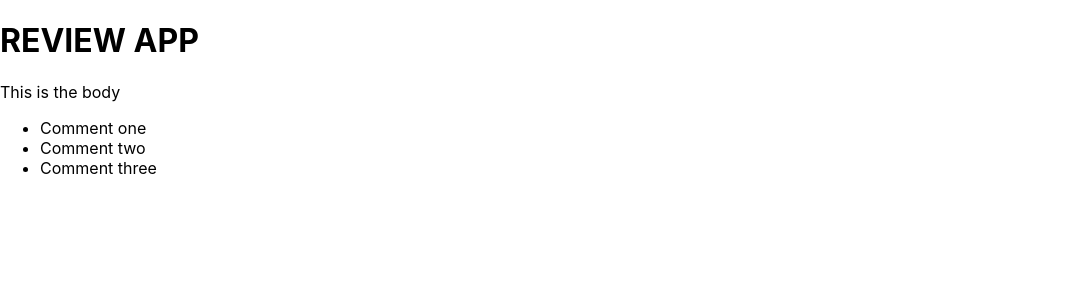
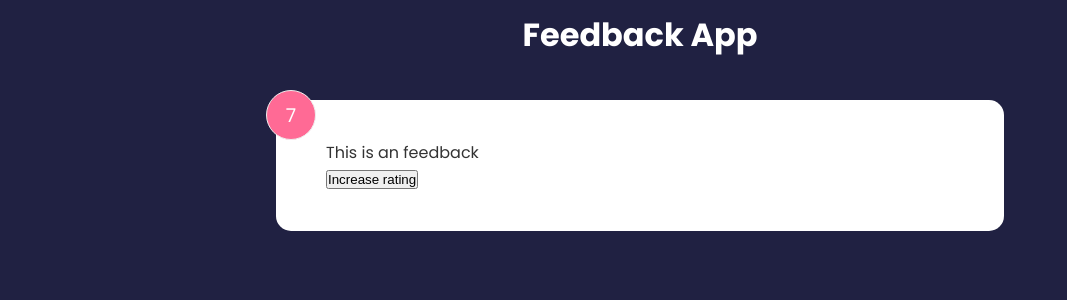
Before and after one commit to nhdtrung/react-review-app, a React (Create React App) app: page / in a window 1280 px wide. Shown: the top 300 px of the page, without its empty margins (0-1067 px from the left). Built offline with nearby package versions, Linux system fonts and the light colour scheme.

Commit message:
state and useState hook

```diff
--- a/src/App.js
+++ b/src/App.js
@@ -1,41 +1,15 @@
-import React from "react";
-import "./App.css";
+import Header from './components/Header'
+import FeedbackItem from './components/FreedbackItem';
 
 function App() {
-  const title = "Review App";
-  const body = "This is the body";
-  const comments = [
-    { id: 1, text: "Comment one" },
-    { id: 2, text: "Comment two" },
-    { id: 3, text: "Comment three" },
-  ];
-
-  const loading = true;
-  const showComments = true;
-
-  // if(loading) return <h1>Loading...</h1>
-
   return (
-    <div className="container">
-      <h1>{title.toUpperCase()}</h1>
-      <p>{body}</p>
-
-      {showComments && (
-        <div className="comments">
-          <ul>
-            {comments.map((comment, index) => (
-              <li key={index}>{comment.text}</li>
-            ))}
-          </ul>
-        </div>
-      )}
-
-    </div>
+    <>
+      <Header />
+      <div className="container">
+        <FeedbackItem />
+      </div>
+    </>
   );
-
-  // return React.createElement('div', { className: 'container' },
-  //   React.createElement('h1', {}, 'My App')
-  // )
 }
 
 export default App;
--- /dev/null
+++ b/src/components/FreedbackItem.jsx
@@ -0,0 +1,28 @@
+import React, { useState } from 'react'
+
+function FeedbackItem() {
+    const [rating, setRating] = useState('7');
+    const [feedback, setFeedback] = useState('This is an feedback');
+
+    const handleClick = () => {
+        setRating((prev) => {
+            return parseInt(prev) + 1
+        });
+    }
+
+    return (
+        <div className='card'>
+            <div className='num-display'>{ rating }</div>
+            <div className='text-display'>
+                { feedback }
+            </div>
+            <button onClick={handleClick}>Increase rating</button>
+        </div>
+    )
+}
+
+FeedbackItem.defaultProps = {
+    rating: Number
+}
+
+export default FeedbackItem;
--- /dev/null
+++ b/src/components/Header.jsx
@@ -0,0 +1,18 @@
+import React from 'react'
+
+function Header({ text }) {
+    return (
+        <header>
+            <div className='container'>
+                <h1>{ text }</h1>
+            </div>
+        </header>
+    )
+}
+
+// in case no props passed
+Header.defaultProps = {
+    text: "Feedback App"
+}
+
+export default Header
--- a/src/index.css
+++ b/src/index.css
@@ -1,13 +1,228 @@
-body {
+@import url('https://fonts.googleapis.com/css2?family=Poppins:wght@400;600;700&display=swap');
+
+* {
+  box-sizing: border-box;
   margin: 0;
-  font-family: -apple-system, BlinkMacSystemFont, 'Segoe UI', 'Roboto', 'Oxygen',
-    'Ubuntu', 'Cantarell', 'Fira Sans', 'Droid Sans', 'Helvetica Neue',
-    sans-serif;
-  -webkit-font-smoothing: antialiased;
-  -moz-osx-font-smoothing: grayscale;
+  padding: 0;
 }
 
-code {
-  font-family: source-code-pro, Menlo, Monaco, Consolas, 'Courier New',
-    monospace;
+body {
+  font-family: 'Poppins', sans-serif;
+  background-color: #202142;
+  color: #fff;
+  line-height: 1.6;
 }
+
+ul {
+  list-style: none;
+}
+
+.container {
+  max-width: 768px;
+  margin: auto;
+  padding: 0 20px;
+}
+
+header {
+  height: 70px;
+  width: 100%;
+  display: flex;
+  justify-content: space-between;
+  align-items: center;
+  margin-bottom: 30px;
+}
+
+.card {
+  background-color: #fff;
+  color: #333;
+  border-radius: 15px;
+  padding: 40px 50px;
+  margin: 20px 0;
+  position: relative;
+}
+
+.card.reverse {
+  background-color: rgba(0, 0, 0, 0.4);
+  color: #fff;
+}
+
+.card h2 {
+  font-size: 22px;
+  font-weight: 600;
+  text-align: center;
+}
+
+.rating {
+  display: flex;
+  align-items: center;
+  justify-content: space-around;
+  margin: 30px 0 40px;
+}
+
+.rating li,
+.num-display {
+  position: relative;
+  background: #f4f4f4;
+  width: 50px;
+  height: 50px;
+  padding: 10px;
+  text-align: center;
+  border-radius: 50%;
+  font-size: 19px;
+  border: 1px #eee solid;
+  transition: 0.3s;
+}
+
+.rating li label {
+  position: absolute;
+  top: 50%;
+  left: 50%;
+  width: 50px;
+  height: 50px;
+  padding: 10px;
+  border-radius: 50%;
+  transform: translate(-50%, -50%);
+  cursor: pointer;
+}
+
+.rating li:hover,
+.num-display {
+  background: #ff6a95;
+  color: #fff;
+}
+
+[type='radio'] {
+  opacity: 0;
+}
+
+[type='radio']:checked ~ label {
+  background: #ff6a95;
+  color: #fff;
+}
+
+.input-group {
+  display: flex;
+  flex-direction: row;
+  border: 1px solid #ccc;
+  padding: 8px 10px;
+  border-radius: 8px;
+}
+
+input {
+  flex-grow: 2;
+  border: none;
+  font-size: 16px;
+}
+
+input:focus {
+  outline: none;
+}
+
+.feedback-stats {
+  color: #fff;
+  display: flex;
+  justify-content: space-between;
+  align-items: center;
+}
+
+.num-display {
+  position: absolute;
+  top: -10px;
+  left: -10px;
+}
+
+.close,
+.edit {
+  position: absolute;
+  top: 10px;
+  right: 20px;
+  cursor: pointer;
+  background: none;
+  border: none;
+}
+
+.edit {
+  right: 40px;
+}
+
+.btn {
+  color: #fff;
+  border: 0;
+  border-radius: 8px;
+  color: #fff;
+  width: 100px;
+  height: 40px;
+  cursor: pointer;
+}
+
+.btn-primary {
+  background-color: #202142;
+}
+
+.btn-secondary {
+  background: #ff6a95;
+}
+
+.btn:hover {
+  transform: scale(0.98);
+  opacity: 0.9;
+}
+
+.btn:disabled {
+  background-color: #cccccc;
+  color: #333;
+  cursor: auto;
+}
+
+.btn:disabled:hover {
+  transform: scale(1);
+  opacity: 1;
+}
+
+.message {
+  padding-top: 10px;
+  text-align: center;
+  color: rebeccapurple;
+}
+
+.about-link {
+  position: absolute;
+  bottom: 20px;
+  right: 20px;
+  color: #fff;
+  cursor: pointer;
+}
+
+.about-link a {
+  color: #fff;
+}
+
+.about-link a:hover {
+  color: #ff6a95;
+}
+
+.about h1 {
+  margin-bottom: 20px;
+}
+
+.about p {
+  margin: 10px 0;
+}
+
+@media (max-width: 600px) {
+  .rating li {
+    margin: 10px 3px;
+  }
+
+  .rating {
+    display: flex;
+    align-items: center;
+    justify-content: center;
+    flex-wrap: wrap;
+    margin: 30px 0 40px;
+  }
+
+  .input-group input {
+    width: 80%;
+  }
+}
```
